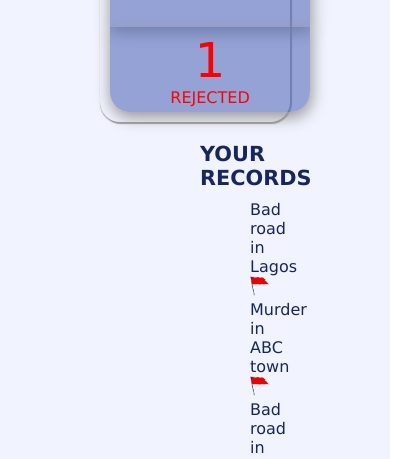
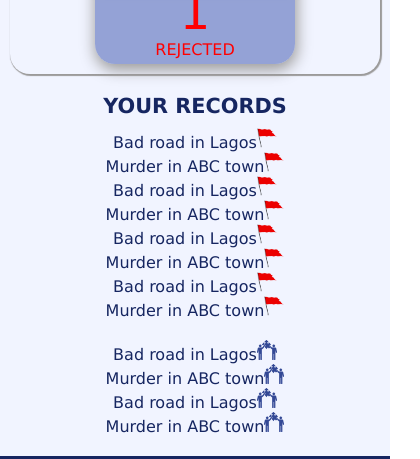
Before and after one commit to Chiazokam/iReporter, a plain HTML site: page ui/html/profile.html in a window 390 px wide. Shown: the part 965-1424 px from the top of the page, 420 px wide, since content can reach past the window. Drawn offline with Linux system fonts and the light colour scheme.

```diff
--- a/ui/css/main.css
+++ b/ui/css/main.css
@@ -692,7 +692,7 @@
 .profile-details-border{
   box-shadow: 1px 1px 1px 1px rgb(155, 154, 154);
   border-radius: 20px;
-  width: 320px;
+  width: 300px;
   text-align: center;
   margin: 0 auto;
   padding: 0.5em 0;
@@ -897,6 +897,11 @@
   height: 40px;
   margin: 10px 25px 0 0;
 }
+.profile,
+.record-list{
+  padding: 0 10px;
+  text-align: center;
+}
 }
 
 @media(max-width:320px) {
--- a/ui/html/profile.html
+++ b/ui/html/profile.html
@@ -93,6 +93,10 @@
                 <li><a href="./displayrecords.html" class="link">Murder in ABC town</a><img src="../images/red_flag.png" class="red-flag-icon" title="Red flag" /></li>
                 <li><a href="./displayrecords.html" class="link">Bad road in Lagos</a><img src="../images/red_flag.png" class="red-flag-icon" title="Red flag" /></li>
                 <li><a href="./displayrecords.html" class="link">Murder in ABC town</a><img src="../images/red_flag.png" class="red-flag-icon" title="Red flag" /></li>
+                <li><a href="./displayrecords.html" class="link">Bad road in Lagos</a><img src="../images/red_flag.png" class="red-flag-icon" title="Red flag" /></li>
+                <li><a href="./displayrecords.html" class="link">Murder in ABC town</a><img src="../images/red_flag.png" class="red-flag-icon" title="Red flag" /></li>
+                <li><a href="./displayrecords.html" class="link">Bad road in Lagos</a><img src="../images/red_flag.png" class="red-flag-icon" title="Red flag" /></li>
+                <li><a href="./displayrecords.html" class="link">Murder in ABC town</a><img src="../images/red_flag.png" class="red-flag-icon" title="Red flag" /></li>
             </ul>
 
             <ul class="intervention-list clearfix">
@@ -103,6 +107,7 @@
             </ul>
         </section>
     </section>
+
         <section class="outer-modal">
             <div class="inner-box">
                 <img src="" class="image-enlarge">
```
